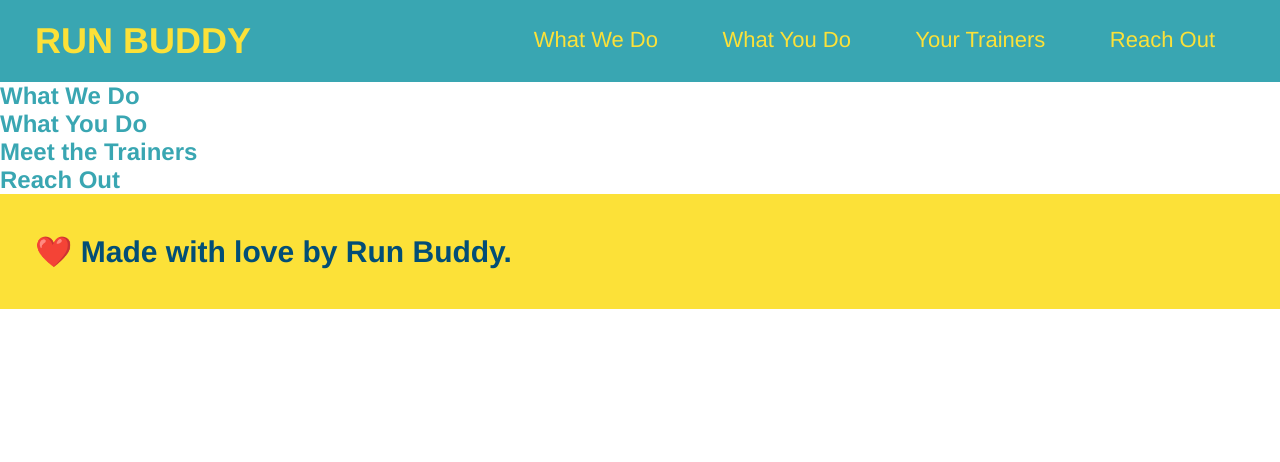
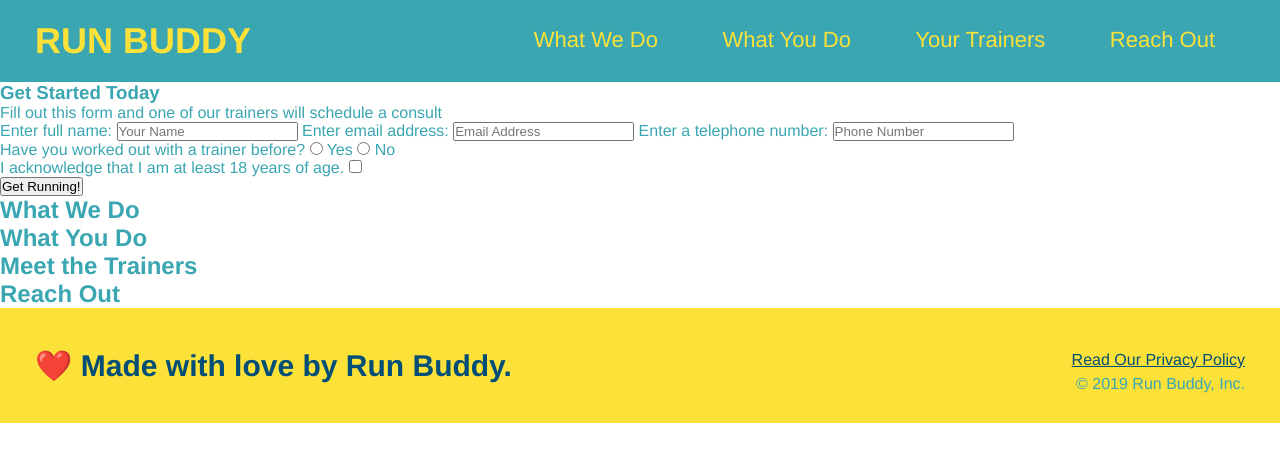
Before and after one commit to ArielGlose/run-buddy, a plain HTML site: page index.html in a window 1280 px wide. Drawn offline with Linux system fonts and the light colour scheme.

Commit message:
submission box

```diff
--- a/index.html
+++ b/index.html
@@ -36,6 +36,31 @@
 
         <!-- hero/jumbotron -->
         <section>
+            <div>
+                <h3>Get Started Today</h3>
+                <p>Fill out this form and one of our trainers will schedule a consult</p>
+            <!-- Add form element -->
+                <form>
+                    <label for="name">Enter full name:</label>
+                    <input type="text" placeholder="Your Name" name="name" id="name" />
+                    <label for="email">Enter email address:</label>
+                    <input type="email" placeholder="Email Address" name="email" id="email" />
+                    <label for="phone">Enter a telephone number:</label>
+                    <input type="tel" placeholder="Phone Number" name="phone" id="phone" />
+                    <p>
+                        Have you worked out with a trainer before?
+                        <input type="radio" name="trainer-confirm" id="trainer-yes" />
+                        <label for="trainer-yes">Yes</label>
+                        <input type="radio" name="trainer-confirm" id="trainer-no" />
+                        <label for="trainer-no">No</label>
+                    </p>
+                    <p>
+                        I acknowledge that I am at least 18 years of age.
+                        <input type="checkbox" />
+                    </p>
+                    <button>Get Running!</button>
+                </form>
+            </div>
         </section>
 
         <!-- "what we do" section -->
@@ -61,6 +86,10 @@
         <!-- footer -->
         <footer>
             <h2>❤️ Made with love by Run Buddy.</h2>
+            <div>
+                <a href="#">Read Our Privacy Policy</a><br />
+                &copy; 2019 Run Buddy, Inc.
+            </div>
         </footer>
     </body>
 </html>
```
